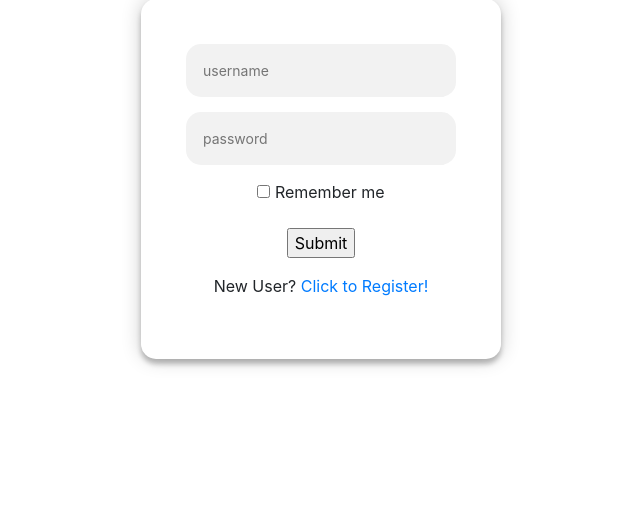
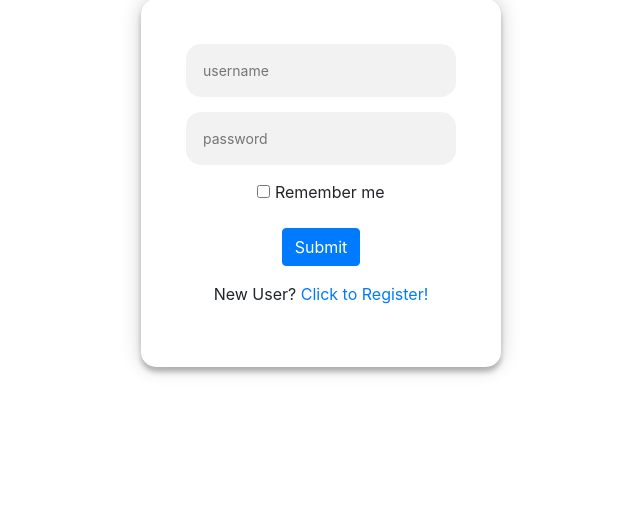
Before and after one commit to gitforsuraj/social_note, a Flask app: template templates/login.html in a window 1280 px wide. Shown: the part 162-668 px from the top of the page, without its empty margins (319-959 px from the left). Run offline with Flask 2, Linux system fonts and the light colour scheme; the template is opened without the code that fills it: most values are stand-ins (such as "Sample title", 1, 10 or a date in 2020); form fields are guessed from the names that the template uses; some libraries are stand-ins or nearby versions.

Commit message:
Update login.html

```diff
--- a/templates/login.html
+++ b/templates/login.html
@@ -11,7 +11,7 @@
             {{ form.password(size=32, placeholder="password", class="boxTransparent") }}
         </p>
         <p>{{ form.remember_me() }} {{ form.remember_me.label }}</p>
-        <p>{{ form.submit() }}</p>
+        <p>{{ form.submit(class="btn btn-primary") }}</p>
         <p>New User? <a href="{{ url_for('register') }}">Click to Register!</a></p>
     </form>
 {% endblock %}
```
